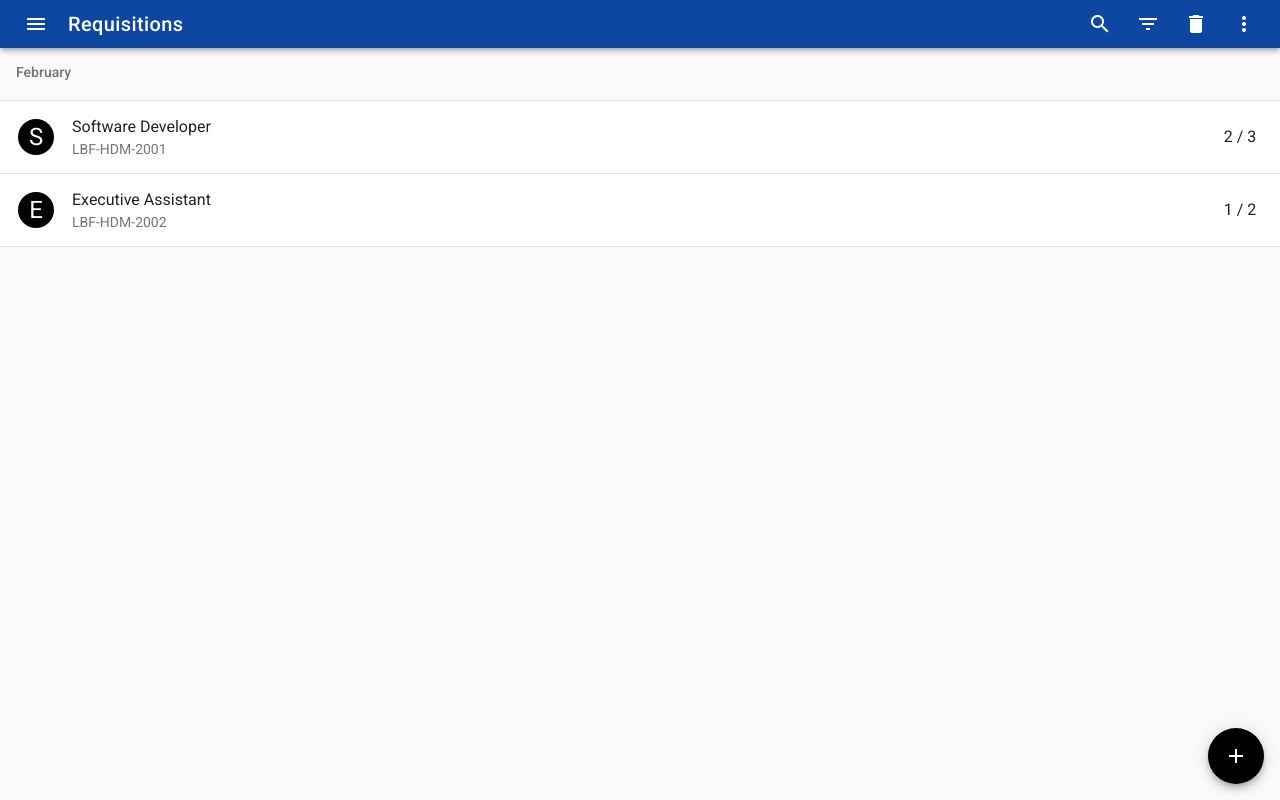
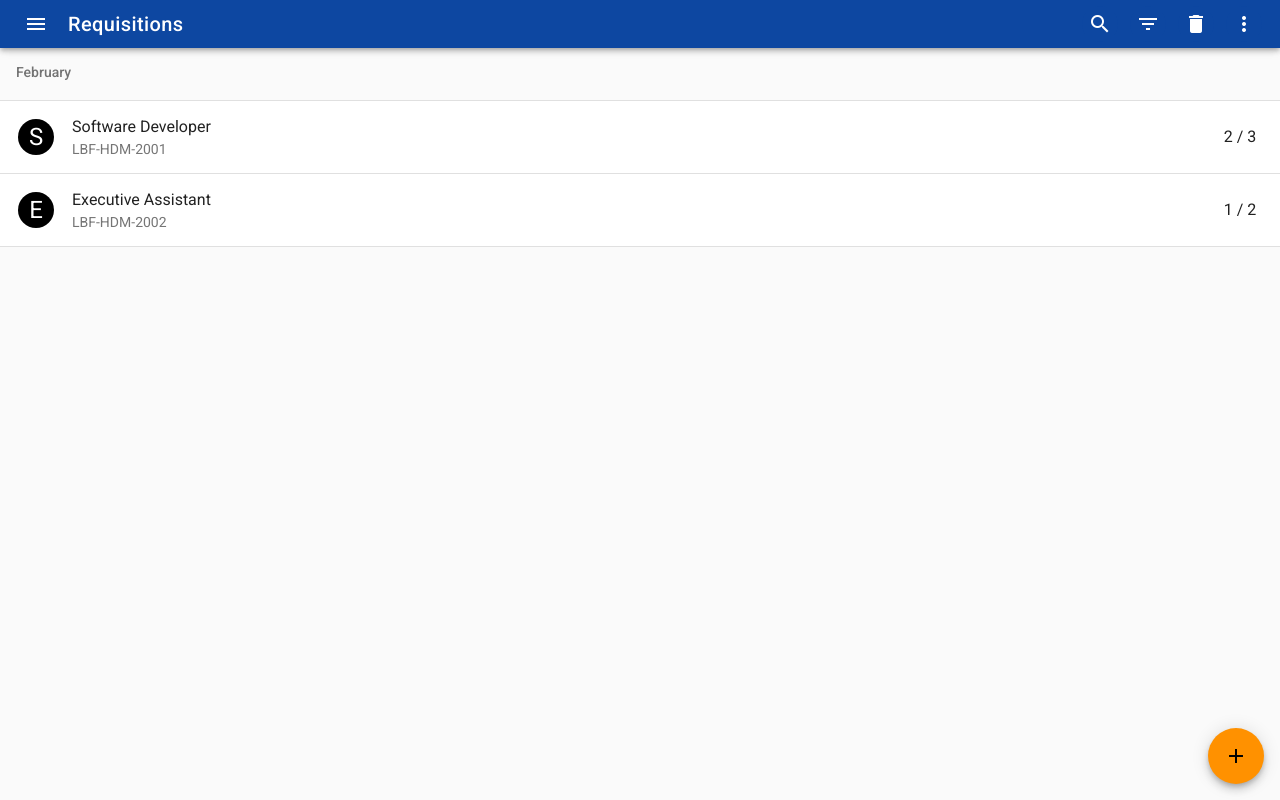
Before and after one commit to iceniveth/firecruiter, a Vue app: page /requisitions in a window 1280 px wide. Built offline with nearby package versions, Linux system fonts and the light colour scheme.

Commit message:
Change colors

```diff
--- a/src/pages/Applicants.vue
+++ b/src/pages/Applicants.vue
@@ -24,11 +24,12 @@
     <v-tooltip left>
       <v-btn fab
              slot="activator"
-             color="black"
+             color="accent"
              bottom
              right
-             fixed>
-        <v-icon color="white">add</v-icon>
+             fixed
+             @click="gotoNewApplicant">
+        <v-icon color="accentText">add</v-icon>
       </v-btn>
       <span>Add Applicant</span>
     </v-tooltip>
--- a/src/pages/Requisitions.vue
+++ b/src/pages/Requisitions.vue
@@ -33,12 +33,12 @@
     <v-tooltip left>
       <v-btn fab
              slot="activator"
-             color="black"
+             color="accent"
              bottom
              right
              fixed
              @click="gotoCreateRequisition">
-        <v-icon color="white">add</v-icon>
+        <v-icon color="accentText">add</v-icon>
       </v-btn>
       <span>Create Requisition</span>
     </v-tooltip>
```
